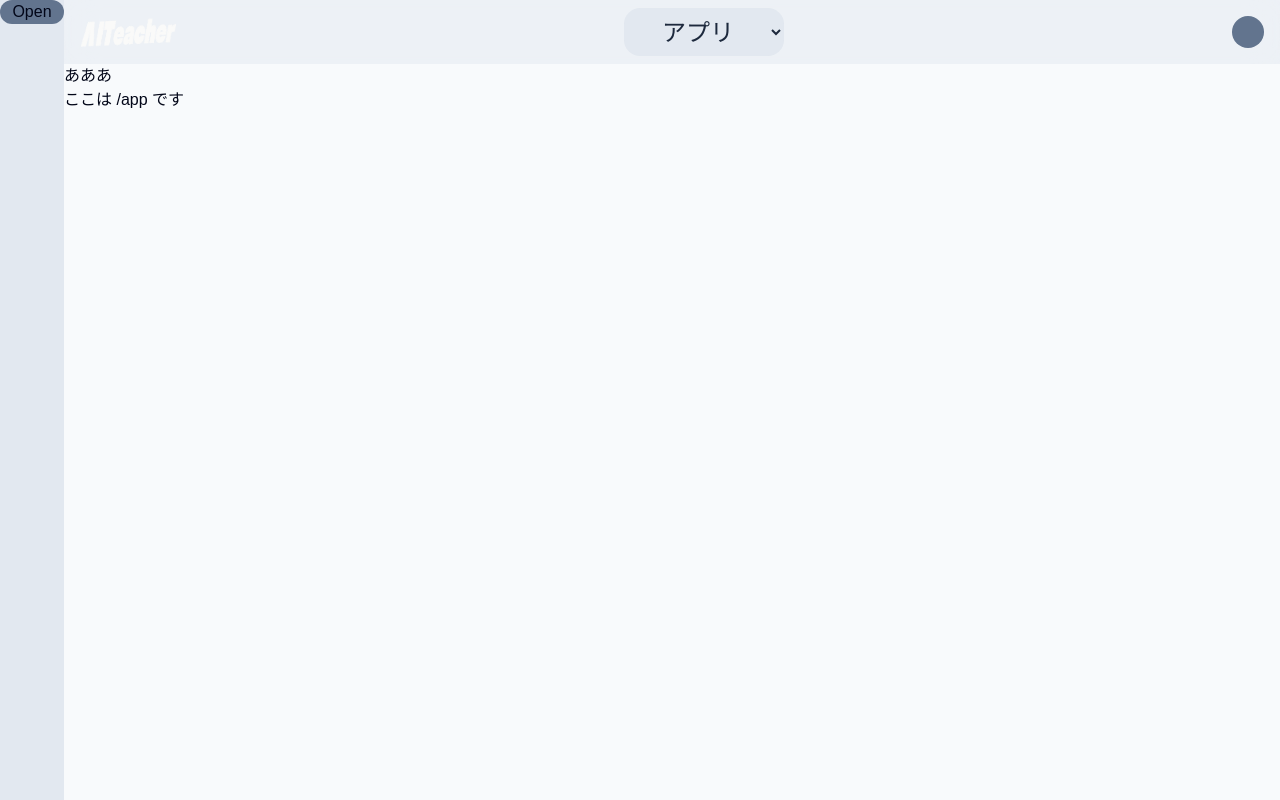
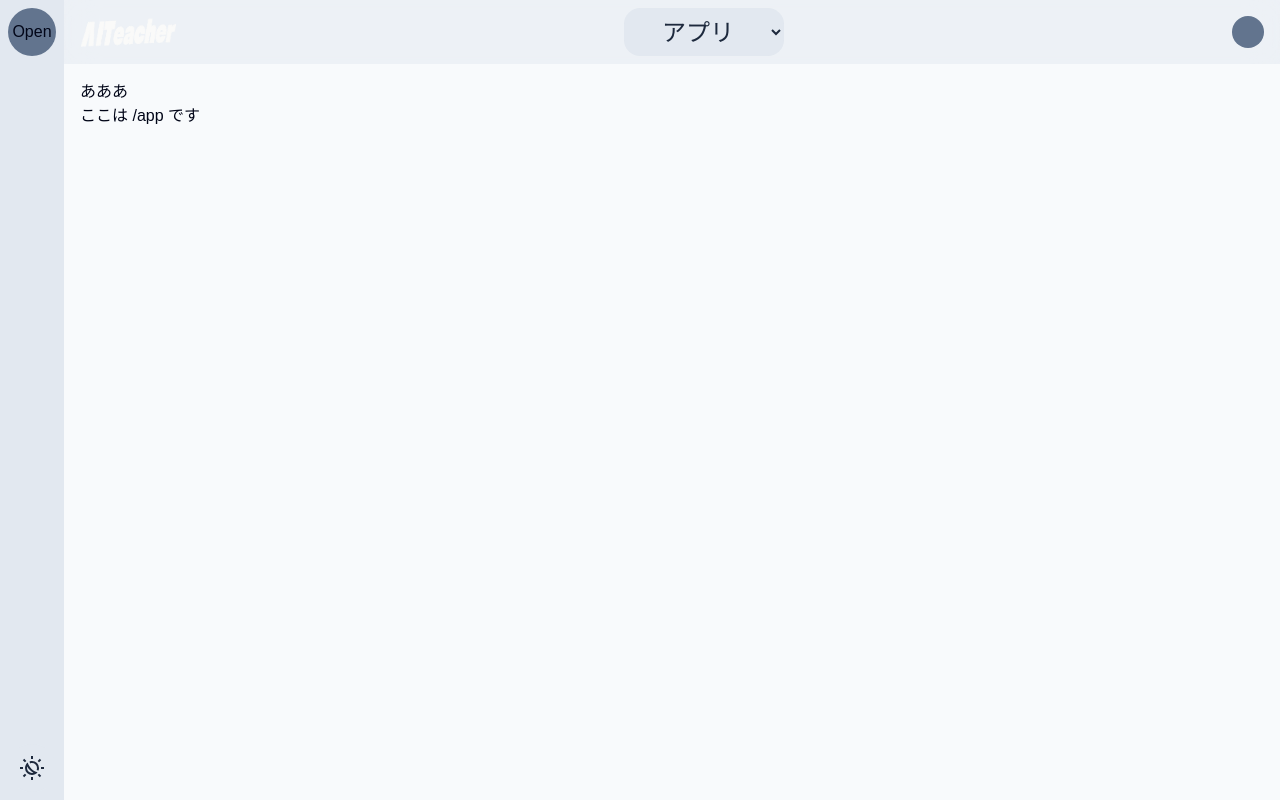
Before and after one commit to nikki0120x/aiteacher, a Next.js app: page /app in a window 1280 px wide. Built offline with nearby package versions, Linux system fonts and the light colour scheme; a web font is replaced by a local one.

Commit message:
テーマ設定

```diff
--- a/next.config.ts
+++ b/next.config.ts
@@ -1,7 +1,24 @@
 import type { NextConfig } from "next";
 
 const nextConfig: NextConfig = {
-  /* config options here */
+  webpack(config) {
+    // SVG を React コンポーネントとして扱えるようにする
+    config.module.rules.push({
+      test: /\.svg$/,
+      use: ['@svgr/webpack'],
+    });
+    return config;
+  },
+  experimental: {
+    turbo: {
+      rules: {
+        '*.svg': {
+          loaders: ['@svgr/webpack'],
+          as: '*.js',
+        },
+      },
+    },
+  },
 };
 
 export default nextConfig;
--- a/package.json
+++ b/package.json
@@ -18,6 +18,7 @@
   },
   "devDependencies": {
     "@eslint/eslintrc": "^3",
+    "@svgr/webpack": "^8.1.0",
     "@tailwindcss/postcss": "^4",
     "@types/node": "^20",
     "@types/nprogress": "^0.2.3",
--- a/src/app/(app)/layout.tsx
+++ b/src/app/(app)/layout.tsx
@@ -1,4 +1,3 @@
-// src/app/(app)/layout.tsx
 import Sidebar from "../components/layout/sidebar";
 import Header from "../components/layout/header";
 
@@ -8,7 +7,7 @@ export default function AppLayout({ children }: { children: React.ReactNode }) {
       <Sidebar />
       <main className="flex flex-1 w-full h-dvh flex-col">
         <Header />
-        <article className="flex flex-1 relative">{children}</article>
+        <article className="relative flex flex-1 p-4">{children}</article>
       </main>
     </div>
   );
--- a/src/app/components/layout/header.tsx
+++ b/src/app/components/layout/header.tsx
@@ -33,7 +33,7 @@ export default function Header() {
   return (
     <>
       <header className="flex flex-row justify-between items-center relative w-full h-16 backdrop-blur-lg bg-light-3/50 dark:bg-dark-3/10">
-        <div className="flex flex-row w-32 h-full p-4! z-10">
+        <div className="flex flex-row w-32 h-full p-4 z-10">
           <Link href="/" className="relative w-full h-full group">
             <Image
               src="/logo/logo-light.webp"
@@ -43,7 +43,7 @@ export default function Header() {
             />
           </Link>
         </div>
-        <div className="flex justify-center items-center w-48 h-full p-4! z-10">
+        <div className="flex justify-center items-center w-48 h-full p-4 z-10">
           <select
             name="subjects"
             value={selectedValue}
@@ -64,7 +64,7 @@ export default function Header() {
             </option>
           </select>
         </div>
-        <div className="flex flex-row w-16 h-full p-4! z-10">
+        <div className="flex flex-row w-16 h-full p-4 z-10">
           <button className="w-full h-full rounded-full cursor-pointer bg-gray hover:scale-120 active:scale-110 focus:scale-120"></button>
         </div>
       </header>
--- a/src/app/components/layout/sidebar.tsx
+++ b/src/app/components/layout/sidebar.tsx
@@ -1,5 +1,6 @@
 "use client";
 import { useState } from "react";
+import RoutineIcon from "@/assets/icons/theme/routine.svg";
 import styles from "./sidebar.module.css";
 
 export default function Sidebar() {
@@ -8,14 +9,27 @@ export default function Sidebar() {
   return (
     <>
       <aside
-        className={`z-1000 flex flex-col h-dvh bg-light-3 dark:bg-dark-3`}
+        className={`z-1000 flex flex-col gap-4 p-2 w-auto h-dvh bg-light-3 dark:bg-dark-3`}
         style={{ width: isOpen ? "16rem" : "4rem" }}
       >
         <button
-          className="p-2 m-2 bg-gray rounded-2xl"
+          className="w-full h-12 rounded-full bg-gray"
           onClick={() => setIsOpen(!isOpen)}
         >
           {isOpen ? "Close" : "Open"}
+        </button>
+        <button
+          className={`mt-auto flex flex-row items-center w-full h-12 rounded-full bg-light-3 dark:bg-dark-3 hover:bg-light-4 hover:dark:bg-dark-4 focus:bg-light-4 focus:dark:bg-dark-4 ${
+            isOpen ? "gap-2" : "gap-0"
+          }`}
+        >
+          <RoutineIcon className="p-3 w-12 h-full text-dark-3 dark:text-light-3" />
+          <span
+            className={`overflow-hidden whitespace-nowrap text-left text-lg`}
+            style={{ width: isOpen ? "10rem" : "0" }}
+          >
+            テーマ設定
+          </span>
         </button>
       </aside>
     </>
--- a/src/app/globals.css
+++ b/src/app/globals.css
@@ -34,8 +34,6 @@
 *::before,
 *::after {
   @apply transition-all duration-500 ease-in-out;
-  margin: 0;
-  padding: 0;
   box-sizing: border-box;
   outline: none;
   -webkit-font-smoothing: antialiased;
```
Also changed, not shown: src/assets/icons/theme/routine.svg (added), 1 other file (tests, documents, lock files or other folders).
